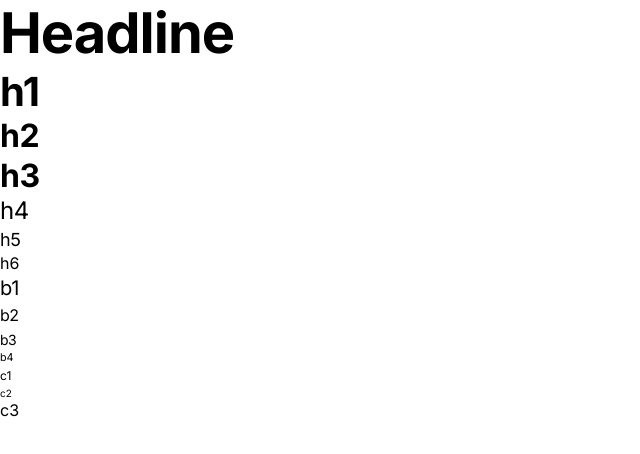
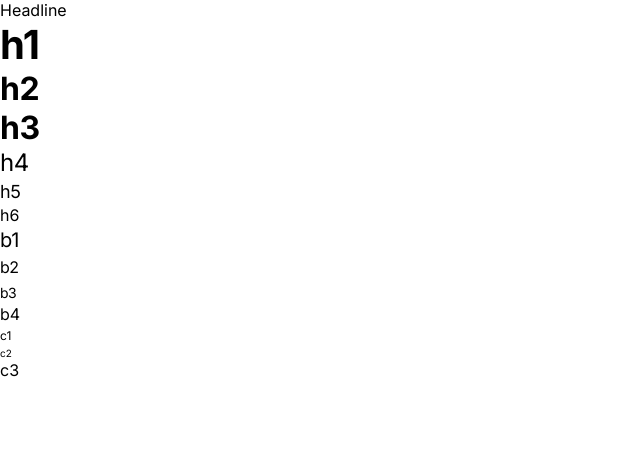
Before and after one commit to chain-labs/chainlabs-fe, a Next.js app: page /styles/typescale in a window 1280 px wide. Shown: the top 454 px of the page, without its empty margins (0-640 px from the left). Built offline with nearby package versions, Linux system fonts and the light colour scheme.

Commit message:
removed few sizes

```diff
--- a/src/components/Text.tsx
+++ b/src/components/Text.tsx
@@ -2,7 +2,6 @@ import React from 'react';
 import Box, { BoxProps } from 'components/Box';
 
 export const fontSizes = {
-	headline: { mobS: '4rem', tabS: '5.6rem', deskM: '6.4rem' },
 	h1: { mobS: '3.2rem', tabS: '4rem', deskM: '5.6rem' },
 	h2: { mobS: '3.2rem', tabS: '3.2rem', deskM: '4.8rem' },
 	h3: { mobS: '3.2rem', tabS: '3.2rem', deskM: '4rem' },
@@ -21,8 +20,6 @@ export const fontSizes = {
 
 function setLineHeights(lh) {
 	switch (lh) {
-		case 'headline':
-			return { mobS: '125%', tabS: '120%', deskM: '115%' };
 		case 'h1':
 			return '125%';
 		case 'h2':
@@ -52,8 +49,6 @@ function setLineHeights(lh) {
 
 function setCharSpacing(cs) {
 	switch (cs) {
-		case 'headline':
-			return { mobS: '-0.5px', tabS: '-1px' };
 		case 'h1':
 			return { mobS: '-0.5px', deskM: '-1px' };
 		case 'h2':
@@ -85,8 +80,8 @@ const fontWeights = {
 };
 
 export interface TextProps extends BoxProps {
-	as?: 'headline' | 'h1' | 'h2' | 'h3' | 'h4' | 'h5' | 'h6' | 'b1' | 'b2' | 'b3' | 'b4' | 'c1' | 'c2' | 'c3';
-	fontWeight?: 'extra-bold' | 'bold' | 'medium' | 'regular' | 'thin';
+	as?: 'h1' | 'h2' | 'h3' | 'h4' | 'h5' | 'h6' | 'b1' | 'b2' | 'b3' | 'btn1' | 'btn2' | 'c1' | 'c2' | 'l1';
+	fontWeight?: 'bold' | 'medium' | 'regular';
 	lineHeight?: 'h1' | 'h2' | 'h4' | 'b2';
 
 	children?: string | React.ReactNode;
@@ -102,8 +97,6 @@ const Text = ({ as = 'h6', fontWeight = 'regular', color, children, ...restProps
 
 	function setAs() {
 		switch (as) {
-			case 'headline':
-				return 'h1';
 			case 'h1':
 				return 'h2';
 			case 'h2':
@@ -118,18 +111,14 @@ const Text = ({ as = 'h6', fontWeight = 'regular', color, children, ...restProps
 			case 'b1':
 			case 'b2':
 			case 'b3':
-			case 'b4':
-				return 'h6';
 			case 'c1':
 			case 'c2':
-			case 'c3':
 				return 'p';
 		}
 	}
 
 	function setFontWeight() {
 		switch (as) {
-			case 'headline':
 			case 'h1':
 			case 'h2':
 			case 'h3':
```
